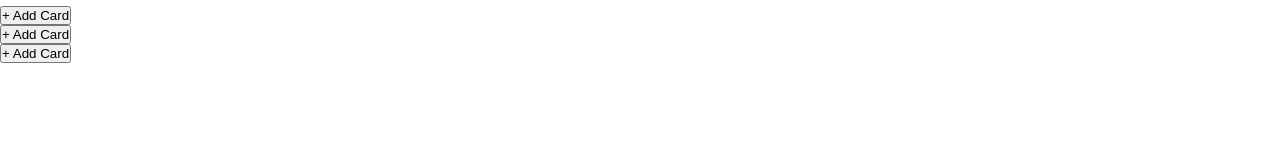
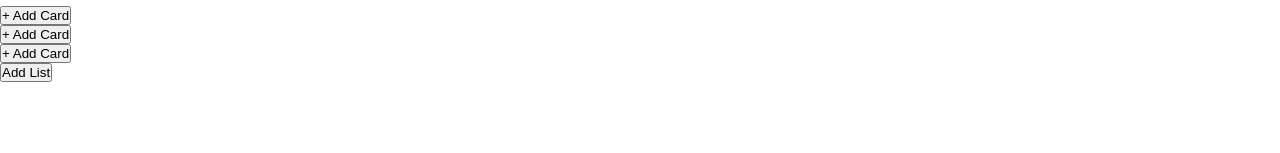
Before and after one commit to szuluaga-beep/trello-clone-prep, a React (Create React App) app: page / in a window 1280 px wide. Shown: the part 133-286 px from the top of the page. Built offline with nearby package versions, Linux system fonts and the light colour scheme.

Commit message:
Agregando el componente Input Container

```diff
--- a/src/components/Home/Home.js
+++ b/src/components/Home/Home.js
@@ -2,6 +2,7 @@ import React, { useState } from 'react'
 import { DragDropContext, Droppable } from 'react-beautiful-dnd'
 
 import sample from "../../utils/sample";
+import InputContainer from '../InputContainer/InputContainer';
 import List from '../List/List'
 
 const Home = () => {
@@ -26,7 +27,9 @@ const Home = () => {
                   })
                 }
                 <div>
-                  {/* InputContainer */}
+                  <InputContainer
+                    type="list"
+                  />
                 </div>
                 {provided.placeholder}
               </div>
```
